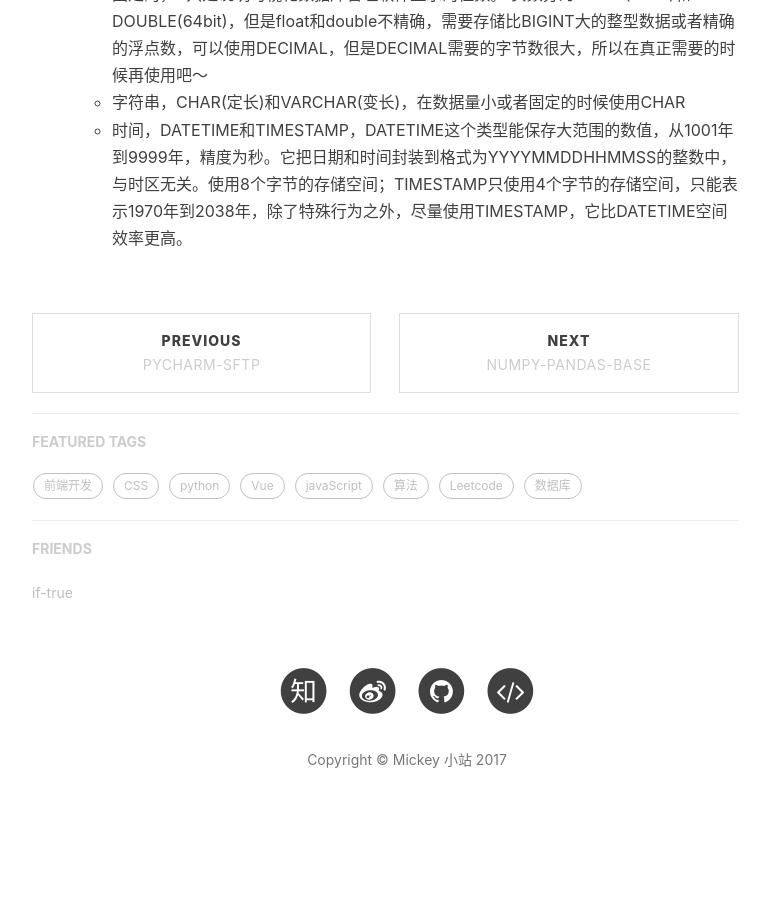
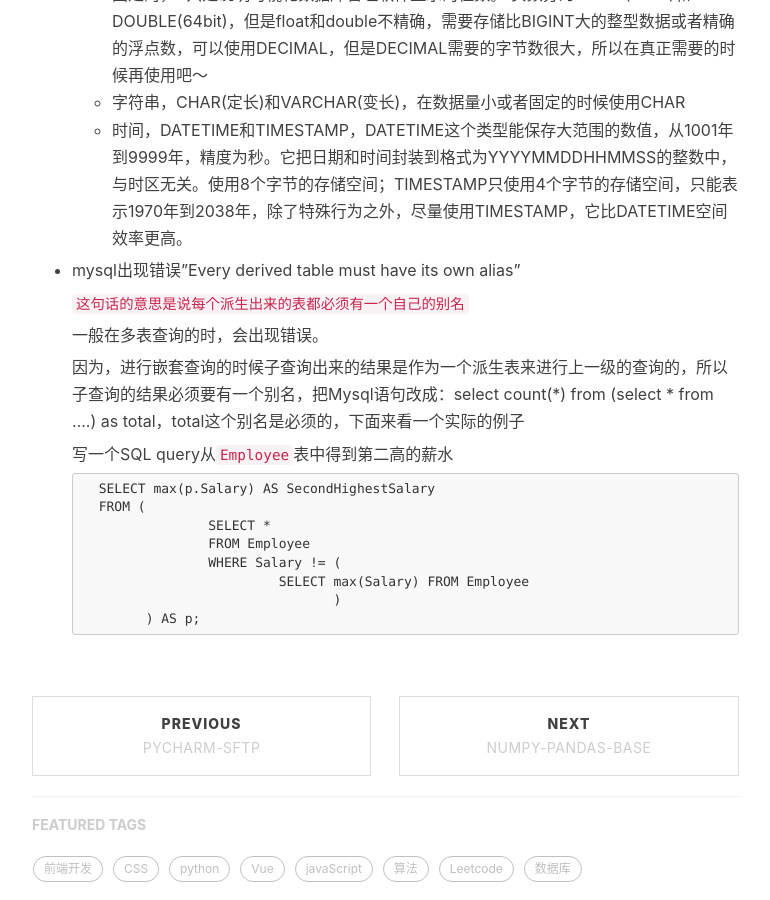
Before and after one commit to mickey0524/mickey0524.github.io, a Jekyll site: the page built from _posts/2017-11-05-db-base.md, in a window 1280 px wide and 900 px high, scrolled down 4679 px. Shown: the whole window, without its empty margins (233-1003 px from the left). Built offline with Jekyll 4.4.1, drawn with Linux system fonts in a browser that asks for light colours; nearby versions of some CDN libraries; comment, search, counter and statistics services are not loaded; before the commit the page ends 5543 px from its top, so only the background shows below that.

Commit message:
feat(db): 派生表需要增加别名

````diff
--- a/_posts/2017-11-05-db-base.md
+++ b/_posts/2017-11-05-db-base.md
@@ -165,3 +165,24 @@ HAVING SUM(OrderPrice)<2000`
 实数分为FLOAT(32bit)和DOUBLE(64bit)，但是float和double不精确，需要存储比BIGINT大的整型数据或者精确的浮点数，可以使用DECIMAL，但是DECIMAL需要的字节数很大，所以在真正需要的时候再使用吧～
 	* 字符串，CHAR(定长)和VARCHAR(变长)，在数据量小或者固定的时候使用CHAR
 	* 时间，DATETIME和TIMESTAMP，DATETIME这个类型能保存大范围的数值，从1001年到9999年，精度为秒。它把日期和时间封装到格式为YYYYMMDDHHMMSS的整数中，与时区无关。使用8个字节的存储空间；TIMESTAMP只使用4个字节的存储空间，只能表示1970年到2038年，除了特殊行为之外，尽量使用TIMESTAMP，它比DATETIME空间效率更高。
+
+* mysql出现错误"Every derived table must have its own alias"
+
+	`这句话的意思是说每个派生出来的表都必须有一个自己的别名`
+
+	一般在多表查询的时，会出现错误。
+
+	因为，进行嵌套查询的时候子查询出来的结果是作为一个派生表来进行上一级的查询的，所以子查询的结果必须要有一个别名，把Mysql语句改成：select count(*) from (select * from ....) as total，total这个别名是必须的，下面来看一个实际的例子
+
+	写一个SQL query从`Employee`表中得到第二高的薪水
+
+	```
+	SELECT max(p.Salary) AS SecondHighestSalary
+	FROM (
+       		SELECT *
+      		FROM Employee
+       		WHERE Salary != (
+                        	 SELECT max(Salary) FROM Employee
+                      		)
+    	) AS p;
+	```
````
